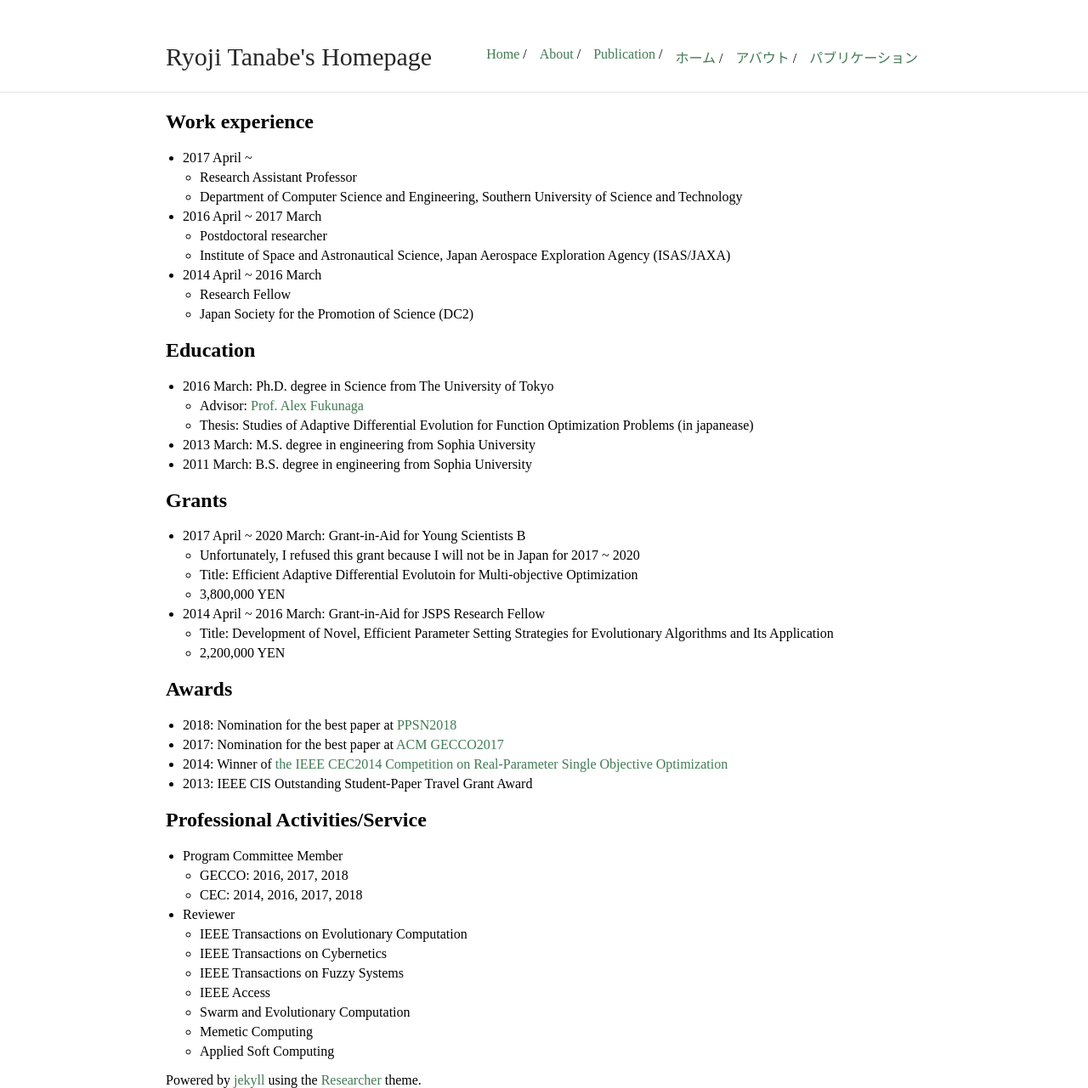
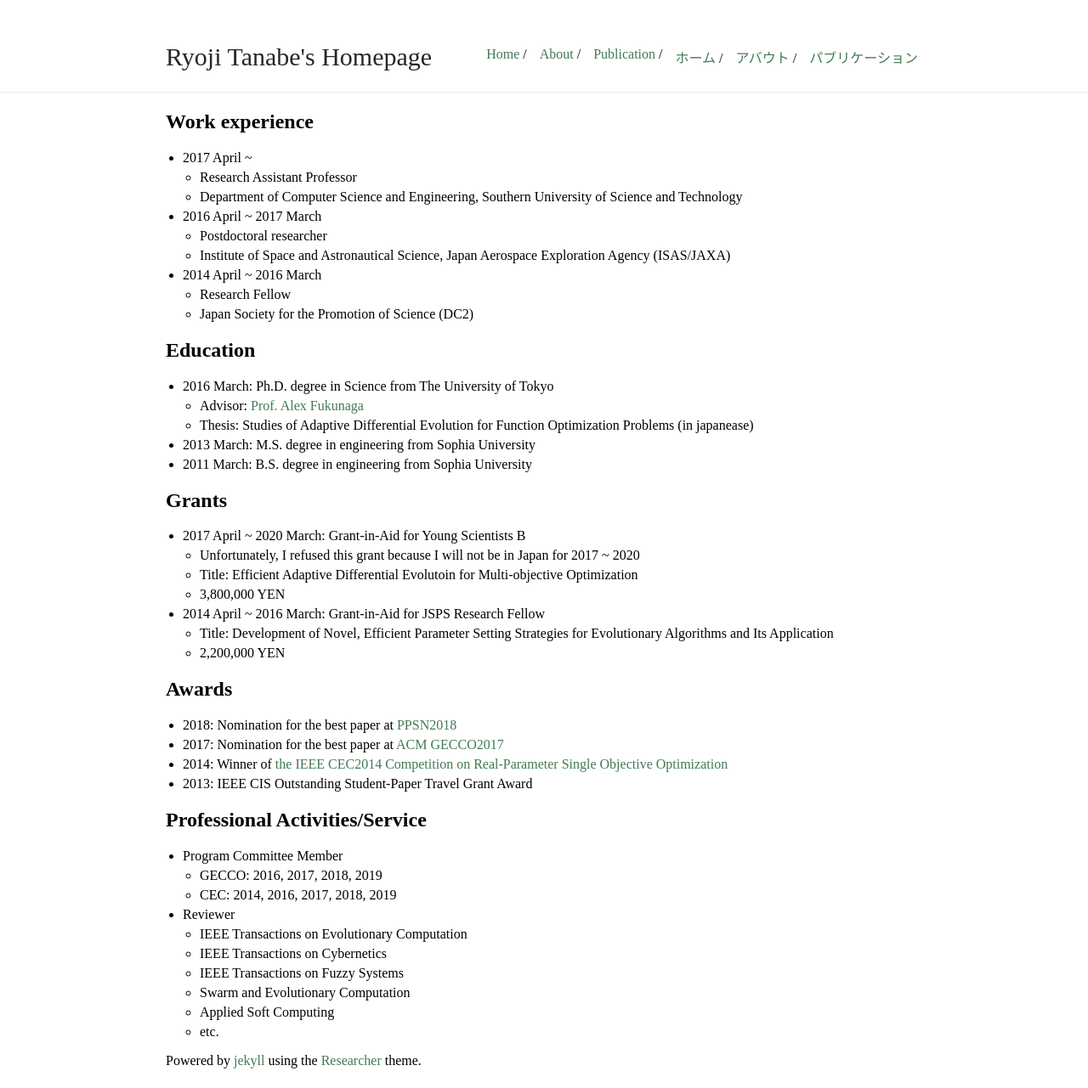
Before and after one commit to ryojitanabe/ryojitanabe.github.io, a Jekyll site: the page built from about.md, in a window 1280 px wide. Shown: the whole page at 85% size. Built offline with Jekyll 4.4.1, drawn with Linux system fonts in a browser that asks for light colours; after the commit the page ends 1258 px from its top, so only the background shows below that.

Commit message:
added pc info

```diff
--- a/about.md
+++ b/about.md
@@ -44,13 +44,12 @@ title: Ryoji Tanabe's Homepage
 ## Professional Activities/Service
 
 * Program Committee Member
-  * GECCO: 2016, 2017, 2018
-  * CEC: 2014, 2016, 2017, 2018
+  * GECCO: 2016, 2017, 2018, 2019
+  * CEC: 2014, 2016, 2017, 2018, 2019
 * Reviewer
   * IEEE Transactions on Evolutionary Computation
   * IEEE Transactions on Cybernetics
   * IEEE Transactions on Fuzzy Systems
-  * IEEE Access
   * Swarm and Evolutionary Computation
-  * Memetic Computing
   * Applied Soft Computing
+  * etc.
```
Also changed, not shown: about-j.md (+3 -4 lines).
